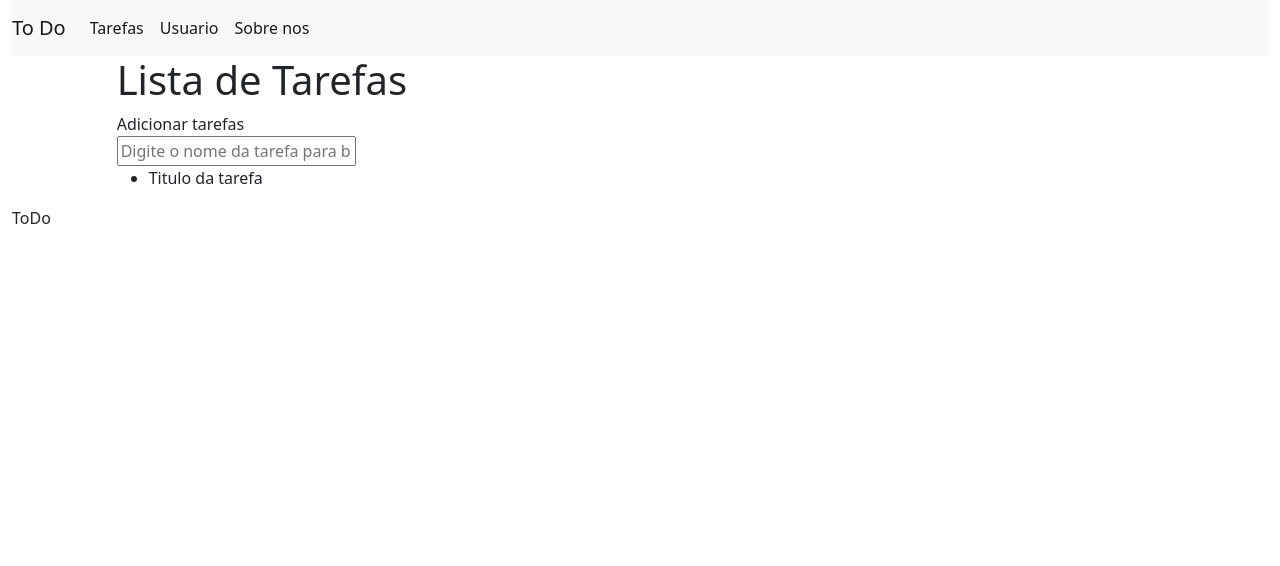
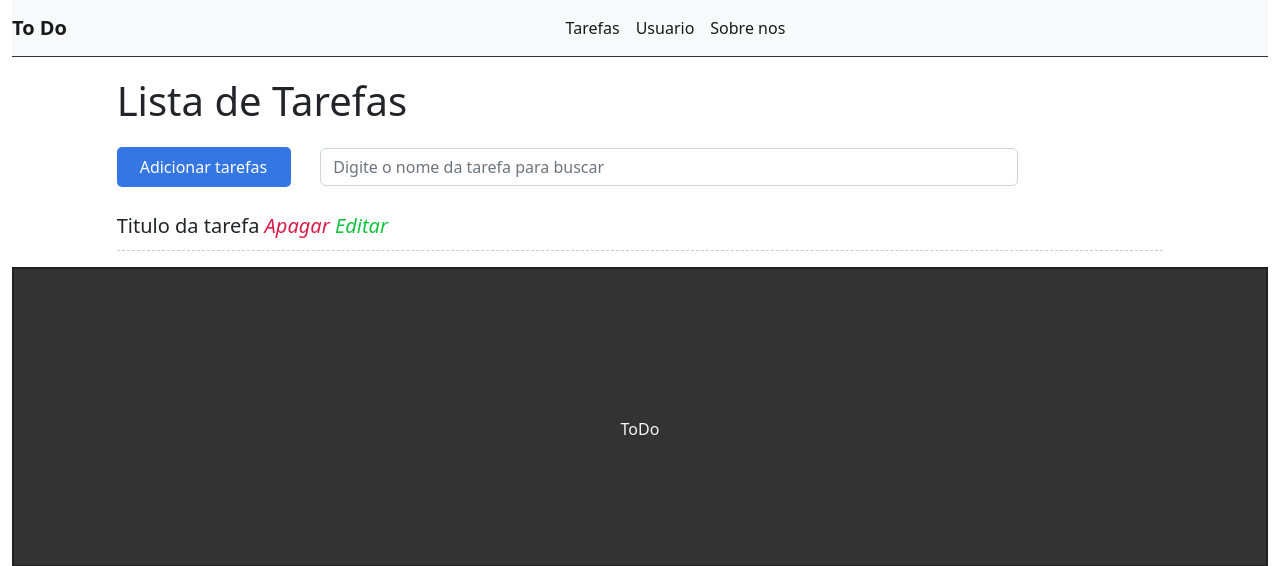
Before and after one commit to lussatisantos/todoproject, a Django app: page / in a window 1280 px wide. Shown: the top 566 px of the page. Run offline with Django 4.2, Linux system fonts and the light colour scheme.

```diff
--- a/tasks/static/css/styles.css
+++ b/tasks/static/css/styles.css
@@ -1,28 +1,8 @@
-.cabecalho {
-    margin: 10px;
-    padding: 10px;
-    background-color: #cccccc4d ;
-
-    display: flex;
+.container-fluid {
+    padding: 0;
 }
 
-.cabecalho > ul > li{
-    color: rgba(131, 127, 127, 0.76);
-    display: inline;
-}
-
-.cabecalho > ul > li:hover {
-    margin: 5px;
-    padding: 5px;
-
-    background-color: rgb(56, 52, 52);
-}
-
-h1 {
-    color: green;
-}
-
-/*
+/* Navbar */
 .navbar {
     border-bottom: 1px solid #333;
     margin-bottom: 20px;
@@ -40,8 +20,71 @@ h1 {
     color: #333;
     letter-spacing: 1px;
 }
-*/
 
+/* Lista de tarefas */
+.list-div {
+    padding: 0;
+}
+
+.task-list {
+    padding-left: 0;
+}
+
+.task-item {
+    list-style: none;
+    font-size: 20px;
+    height: 50px;
+    padding-top: 10px;
+    border-bottom: 1px dashed #ccc;
+}
+
+.fas.fa-trash .fas.fa-edit {
+    cursor: pointer;
+    margin: 5px;
+    font: 20px;
+    float: right;
+}
+
+.fas.fa-trash {
+    color: #db1e47;
+}
+
+.fas.fa-edit {
+    color: #13c43f;
+}
+
+/* Botao de adicionar */
+.add-div {
+    background-color: #3476e2;
+    cursor: pointer;
+    display: inline-block;
+    color: #fff;
+    padding: 8px;
+    border-radius: 5px;
+    margin-right: 25px;
+}
+
+.fas.fa-plus {
+    color: #fff;
+    margin-right: 10px;
+    margin-left: 5px;
+}
+
+/* Search */
+.fas.fa-search {
+    position: absolute;
+    top: 12px;
+    right: 26px;
+}
+
+.search-div {
+    padding: 0;
+    margin-top: 15px;
+    margin-bottom: 15px;
+    display: inline-block;
+}
+
+/* Footer */
 footer {
     background-color: #333;
     height: 300px;
--- a/tasks/templates/base.html
+++ b/tasks/templates/base.html
@@ -5,7 +5,7 @@
         <meta charset="UTF-8">
         <meta name="viewport" content="width=device-width, initial-scale=1.0">
         <title>{% block title %}{% endblock %}</title>
-    <!--<link rel="stylesheet" href="{% static 'css/styles.css' %}">-->
+        <link rel="stylesheet" href="{% static 'css/styles.css' %}">
         <link rel="stylesheet" href="https://cdn.jsdelivr.net/npm/bootstrap@5.2.3/dist/css/bootstrap.min.css" integrity="sha384-rbsA2VBKQhggwzxH7pPCaAqO46MgnOM80zW1RWuH61DGLwZJEdK2Kadq2F9CUG65" crossorigin="anonymous">
     </head>
     <body>
@@ -30,11 +30,7 @@
                     </ul>
                 </div>
             </nav>
-    <main>
-        <div>
                 {% block content %}{% endblock %}
-        </div>
-    </main>
             <footer>
                 <p>ToDo</p>
             </footer>
--- a/tasks/templates/tasks/list.html
+++ b/tasks/templates/tasks/list.html
@@ -9,14 +9,14 @@
             <i class="fas fa-plus"></i>Adicionar tarefas
         </div>
         <div class="col-8 search-div">
-        <input type="text" name="search" id="search" placeholder="Digite o nome da tarefa para buscar">
+            <input class="form-control" type="text" name="search" id="search" placeholder="Digite o nome da tarefa para buscar">
             <i class="fas fa-search"></i>
         </div>
         <ul class="task-list">
             <li class="task-item">
                 <span>Titulo da tarefa</span>
-            <span><i class="fas fa-trash"></i></span>
-            <span><i class="fas fa-edit"></i></span>
+                <span><i class="fas fa-trash">Apagar</i></span>
+                <span><i class="fas fa-edit">Editar</i></span>
             </li>
         </ul>
     </div>
```
Lines whose indentation alone changed are shown as unchanged.
